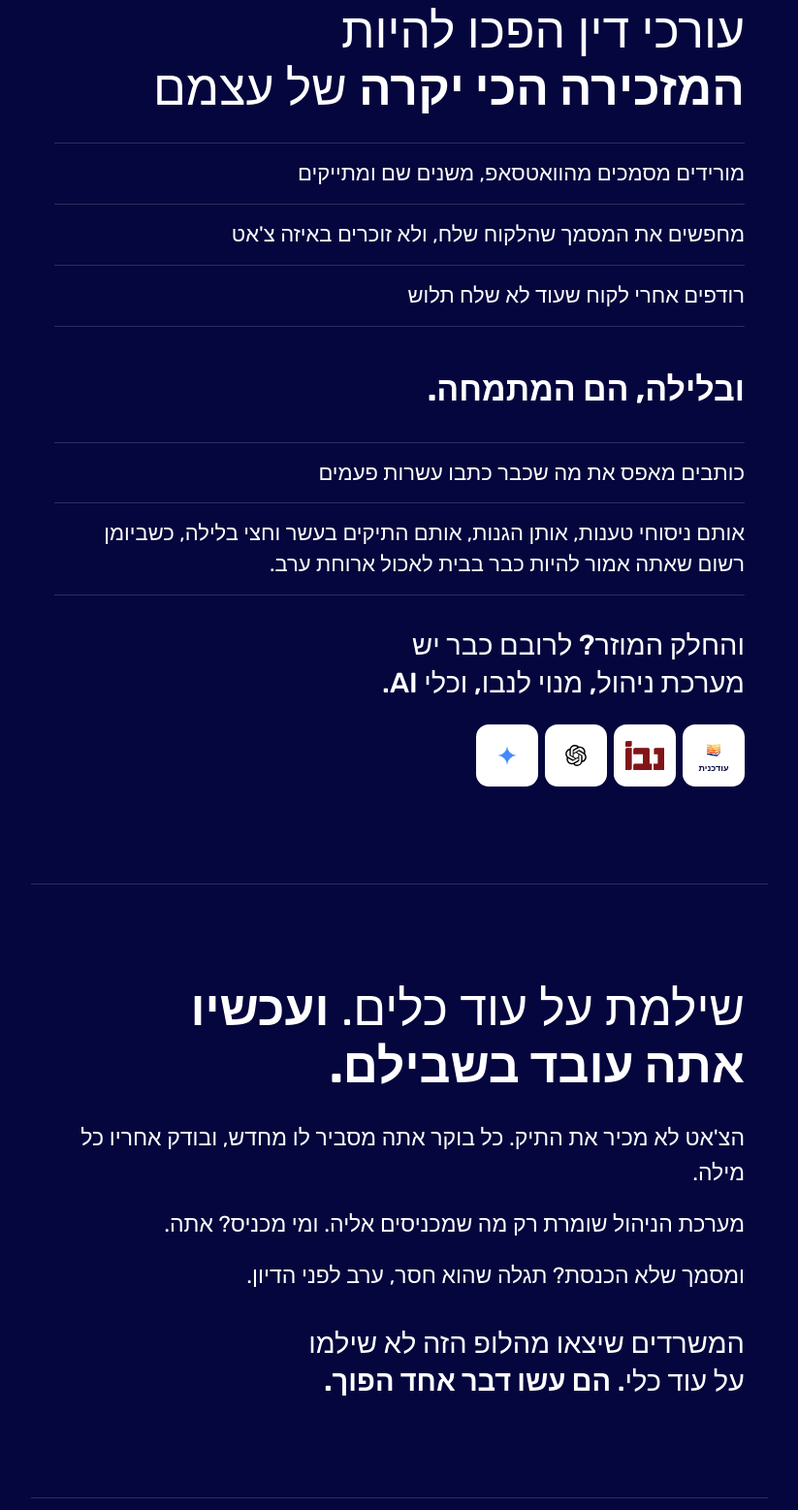
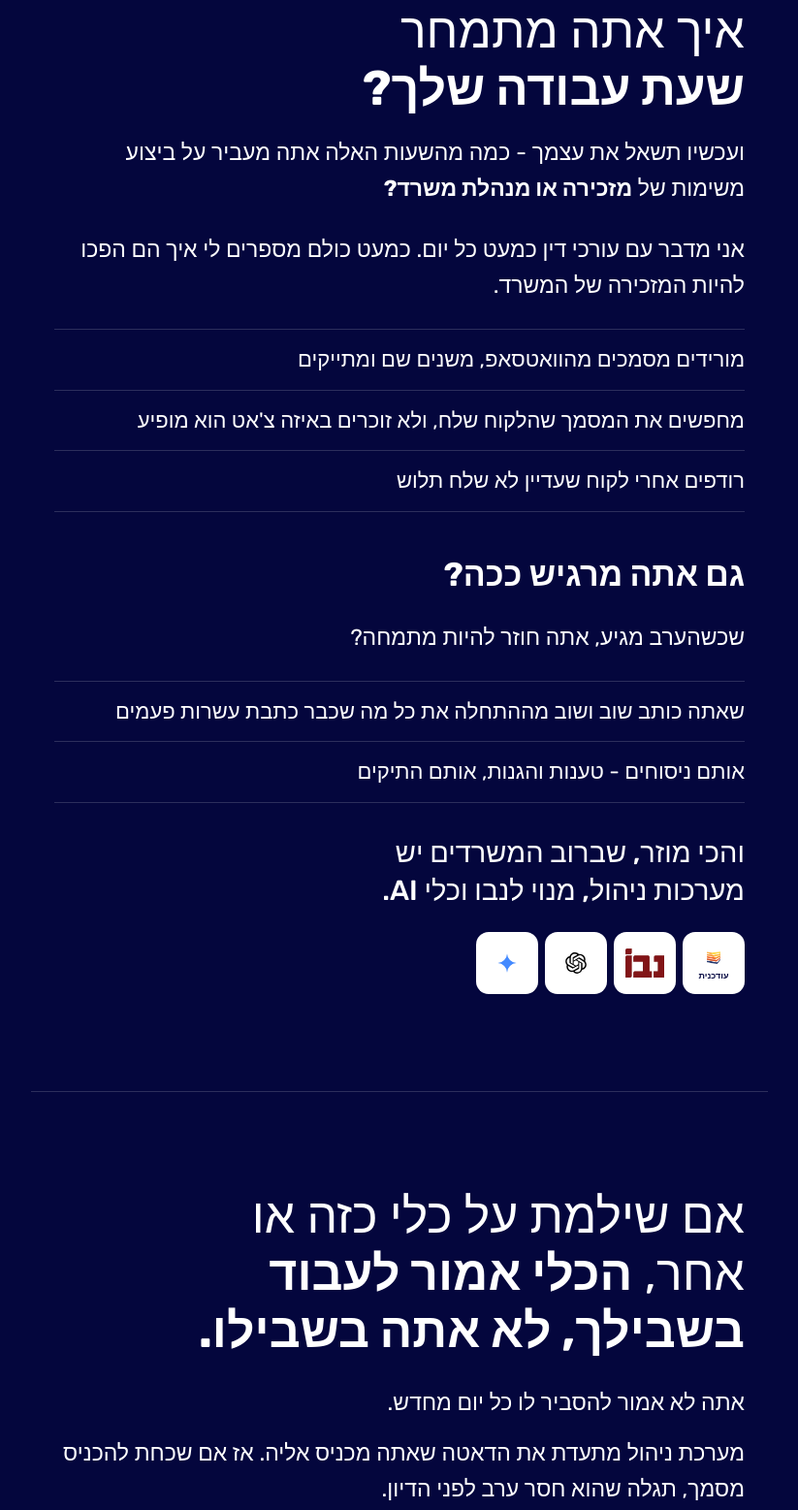
Before and after one commit to ilyam0408xx/legalflow-automations, a plain HTML site: page index.html in a window 1280 px wide. Shown: the part 1039-2596 px from the top of the page at 97% size, without its empty margins (228-1051 px from the left). Drawn offline with Linux system fonts and the light colour scheme.

Commit message:
Raz's copy for sections 2, 3 and 6
Co-Authored-By: Claude Opus 5.5 <noreply@anthropic.com>

```diff
--- a/index.html
+++ b/index.html
@@ -113,21 +113,26 @@
     </div>
   </section>
 
-  <!-- 2. המזכירה והמתמחה -->
+  <!-- 2. המזכירה והמתמחה (הנוסח של רז, 5.11) -->
   <section id="pain" class="section">
     <div class="wrap narrow">
-      <h2>עורכי דין הפכו להיות <strong>המזכירה הכי יקרה</strong> של עצמם</h2>
+      <h2>איך אתה מתמחר <strong>שעת עבודה שלך?</strong></h2>
+      <p class="section-sub">ועכשיו תשאל את עצמך - כמה מהשעות האלה אתה מעביר על ביצוע משימות של <strong>מזכירה או מנהלת משרד?</strong></p>
+      <div class="prose">
+        <p>אני מדבר עם עורכי דין כמעט כל יום. כמעט כולם מספרים לי איך הם הפכו להיות המזכירה של המשרד.</p>
+      </div>
       <ul class="pain-list">
         <li>מורידים מסמכים מהוואטסאפ, משנים שם ומתייקים</li>
-        <li>מחפשים את המסמך שהלקוח שלח, ולא זוכרים באיזה צ'אט</li>
-        <li>רודפים אחרי לקוח שעוד לא שלח תלוש</li>
+        <li>מחפשים את המסמך שהלקוח שלח, ולא זוכרים באיזה צ'אט הוא מופיע</li>
+        <li>רודפים אחרי לקוח שעדיין לא שלח תלוש</li>
       </ul>
-      <p class="pain-turn">ובלילה, הם המתמחה.</p>
+      <p class="pain-turn">גם אתה מרגיש ככה?</p>
+      <p class="section-sub">שכשהערב מגיע, אתה חוזר להיות מתמחה?</p>
       <ul class="pain-list pain-night">
-        <li>כותבים מאפס את מה שכבר כתבו עשרות פעמים</li>
-        <li>אותם ניסוחי טענות, אותן הגנות, אותם התיקים בעשר וחצי בלילה, כשביומן רשום שאתה אמור להיות כבר בבית לאכול ארוחת ערב.</li>
+        <li>שאתה כותב שוב ושוב מההתחלה את כל מה שכבר כתבת עשרות פעמים</li>
+        <li>אותם ניסוחים - טענות והגנות, אותם התיקים</li>
       </ul>
-      <p class="kicker">והחלק המוזר? לרובם כבר יש מערכת ניהול, מנוי לנבו, וכלי AI.</p>
+      <p class="kicker">והכי מוזר, שברוב המשרדים יש מערכות ניהול, מנוי לנבו וכלי AI.</p>
       <ul class="tiles tiles-row" data-reveal aria-label="עודכנית, נבו, ChatGPT, Gemini">
         <li class="tile tile-od"><img src="assets/systems/odcanit.webp" alt=""><span>עודכנית</span></li>
         <li class="tile tile-nevo"><img src="assets/systems/nevo.webp" alt=""></li>
@@ -140,13 +145,12 @@
   <!-- 3. למה זה לא עזר -->
   <section id="why" class="section section-alt">
     <div class="wrap narrow">
-      <h2>שילמת על עוד כלים. <strong>ועכשיו אתה עובד בשבילם.</strong></h2>
+      <h2>אם שילמת על כלי כזה או אחר, <strong>הכלי אמור לעבוד בשבילך, לא אתה בשבילו.</strong></h2>
       <div class="prose">
-        <p>הצ'אט לא מכיר את התיק. כל בוקר אתה מסביר לו מחדש, ובודק אחריו כל מילה.</p>
-        <p>מערכת הניהול שומרת רק מה שמכניסים אליה. ומי מכניס? אתה.</p>
-        <p>ומסמך שלא הכנסת? תגלה שהוא חסר, ערב לפני הדיון.</p>
+        <p>אתה לא אמור להסביר לו כל יום מחדש.</p>
+        <p>מערכת ניהול מתעדת את הדאטה שאתה מכניס אליה. אז אם שכחת להכניס מסמך, תגלה שהוא חסר ערב לפני הדיון.</p>
       </div>
-      <p class="kicker">המשרדים שיצאו מהלופ הזה לא שילמו על עוד כלי. <strong>הם עשו דבר אחד הפוך.</strong></p>
+      <p class="kicker">המשרדים שיצאו מהלופ הזה לא שילמו על עוד כלי. <strong>הם עשו משהו אחר לגמרי.</strong></p>
     </div>
   </section>
 
@@ -221,8 +225,8 @@
   <section id="reveal" class="section reveal">
     <div class="wrap">
       <div class="narrow center reveal-head">
-        <h2>הם הפסיקו לעבוד בשביל המערכות. <strong>וחיברו אותן שיעבדו בשבילם.</strong></h2>
-        <p class="section-sub">עודכנית, וואטסאפ, המיילים, נט המשפט, ליגל, קליגל, נבו, <span lang="en">you name it</span>. מחברים את מה שכבר יש במשרד, בדיוק לפי איך שהמשרד עובד, ואף אחד לא צריך ללמוד כלום.</p>
+        <h2>במקום לעבוד בשביל המערכות, הם חיברו אותן. <strong>ועכשיו המערכת עובדת בשבילם.</strong></h2>
+        <p class="section-sub">עודכנית, וואטסאפ, מיילים, נט המשפט, ליגל, קליגל, נבו, <span lang="en">you name it</span>. מחברים את הכלים הטכנולוגיים שכבר קיימים במשרד, בדיוק איך שהמשרד עובד, ואף אחד לא צריך ללמוד כלום.</p>
       </div>
 
       <div class="hub">
```
